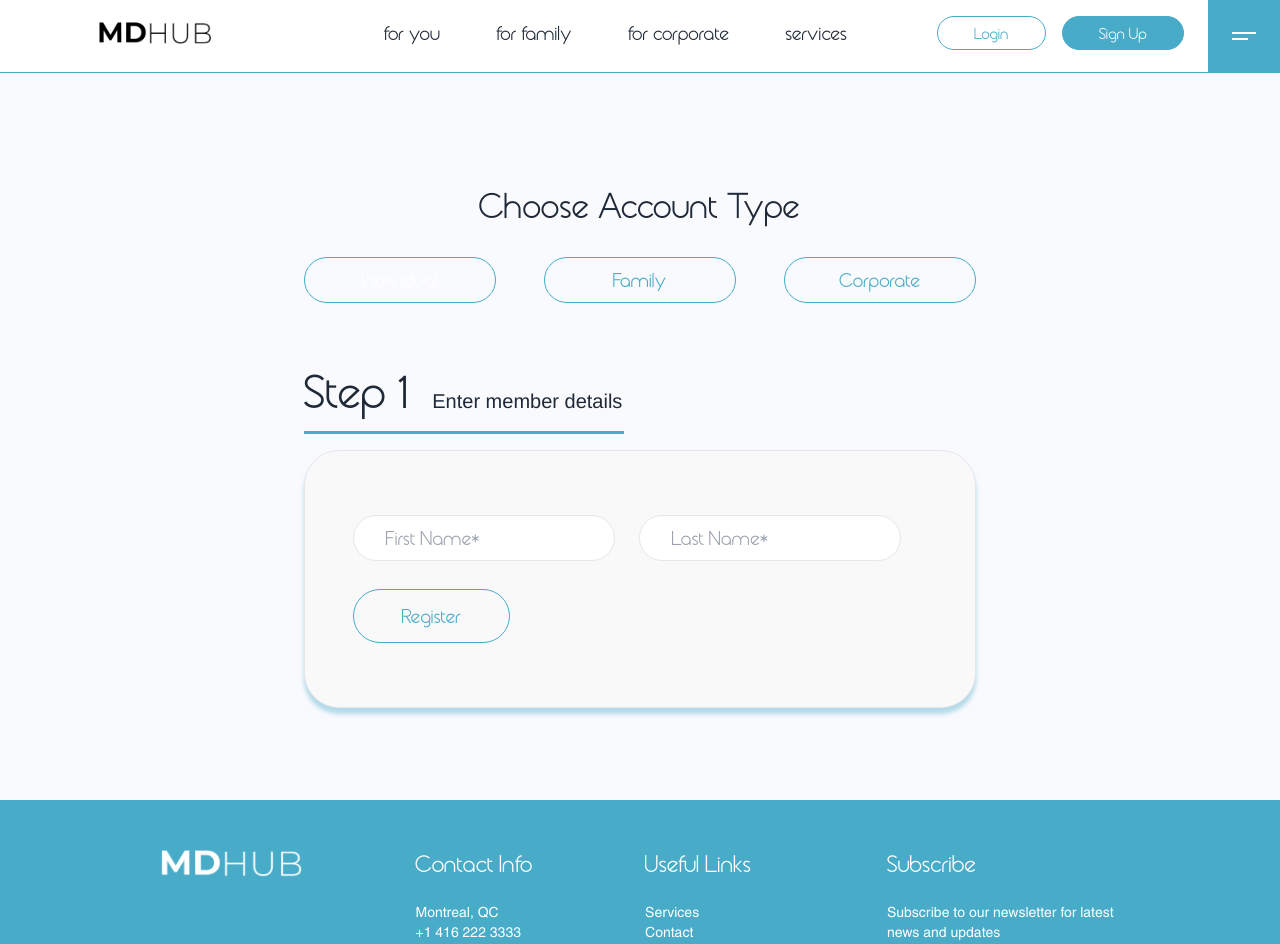
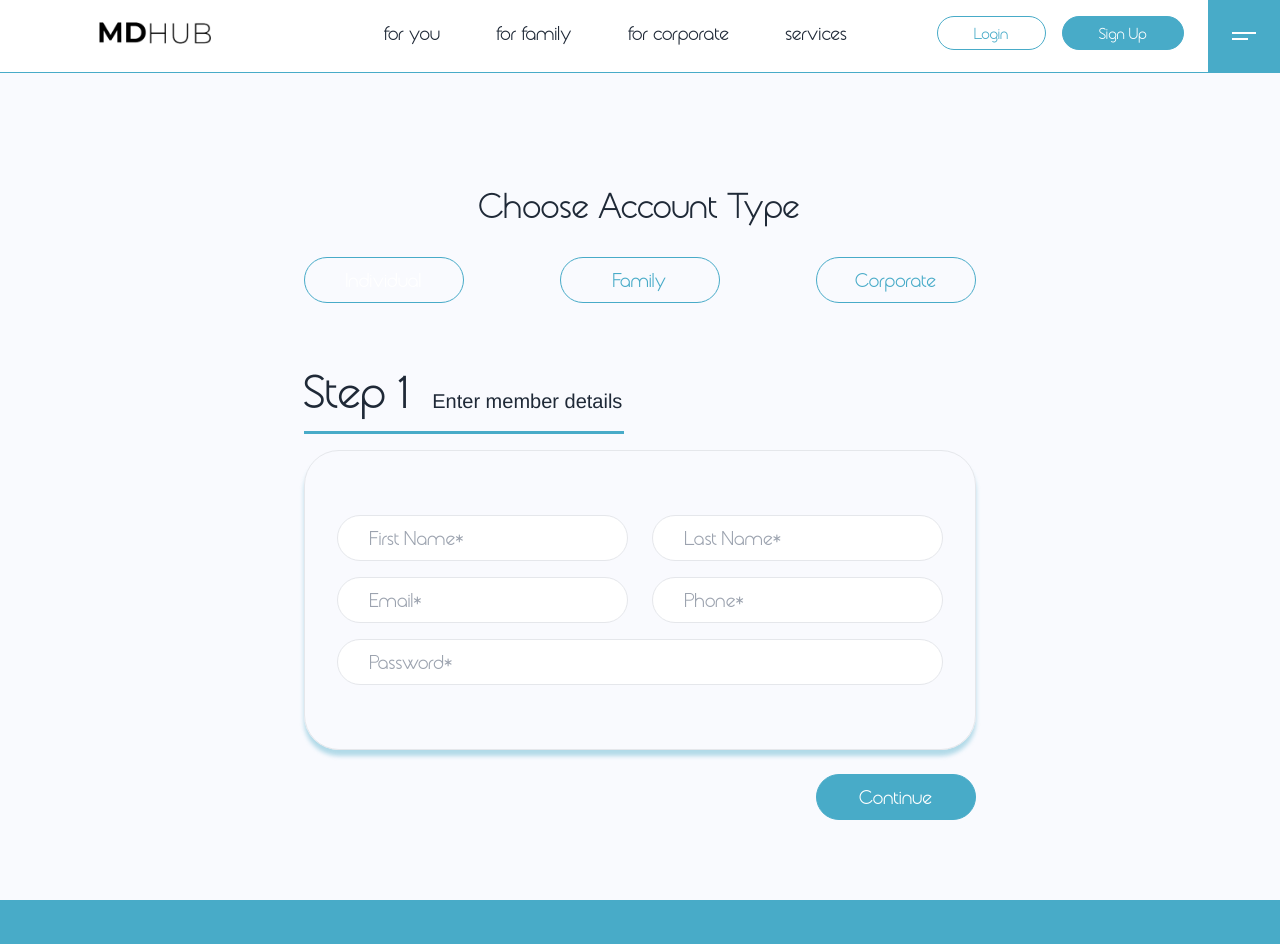
Before and after one commit to DenisLo-master/MdHub, a React (Vite) app: page /register in a window 1280 px wide. Shown: the top 944 px of the page. Built offline with nearby package versions, Linux system fonts and the light colour scheme.

Commit message:
completed step 1

```diff
--- a/src/pages/Signup/Signup.jsx
+++ b/src/pages/Signup/Signup.jsx
@@ -46,14 +46,14 @@ const Signup = () => {
     <section className="w-full max-w-[42rem] flex flex-col items-center mx-auto py-20 font-main">
       <article className="w-full space-y-4 flex flex-col items-center py-8">
         <h2 className="text-4xl text-center pb-4">Choose Account Type</h2>
-        <div className="w-full flex justify-between text-primary">
-          <button type="submit" className={`w-48 bg-primary text-white rounded-full text-xl hover:ring-1 hover:ring-primary px-16 py-2 border flex justify-center items-center border-primary bg-transparent`}>
+        <div className="w-full flex justify-between text-primary flex-wrap gap-y-4">
+          <button type="submit" className={`w-40 md:48 bg-primary text-white rounded-full text-xl hover:ring-1 hover:ring-primary px-16 py-2 border flex justify-center items-center border-primary bg-transparent`}>
             Individual
           </button>
-          <button type="submit" className={`w-48 rounded-full text-xl hover:ring-1 hover:ring-primary px-16 py-2 border flex justify-center items-center border-primary bg-transparent`}>
+          <button type="submit" className={`w-40 md:48 rounded-full text-xl hover:ring-1 hover:ring-primary px-16 py-2 border flex justify-center items-center border-primary bg-transparent`}>
             Family
           </button>
-          <button type="submit" className={`w-48 rounded-full text-xl hover:ring-1 hover:ring-primary px-16 py-2 border flex justify-center items-center border-primary bg-transparent`}>
+          <button type="submit" className={`w-40 md:48 rounded-full text-xl hover:ring-1 hover:ring-primary px-16 py-2 border flex justify-center items-center border-primary bg-transparent`}>
             Corporate
           </button>
         </div>
@@ -65,27 +65,54 @@ const Signup = () => {
         </p>
       </article>
       <article className="w-full">
-        <div className="py-16 border px-12 bg-[#f9f9f9] shadow-cardService rounded-[35px] text-primary">
-          <form onSubmit={handleSignup} className="space-y-4 w-[500px]">
-            <div className="w-full flex space-x-6">
+        <form onSubmit={handleSignup} className="w-full">
+          <div className="py-16 border space-y-4 px-8 shadow-cardService rounded-[35px] text-primary">
+            <div className="w-full flex gap-x-6">
               <input
                 className="flex-1 rounded-full text-xl focus:ring-1 focus:ring-primary outline-none px-8 py-2 border"
                 type="text"
                 placeholder="First Name*"
+                required
               />
               <input
                 className="flex-1 rounded-full text-xl focus:ring-1 focus:ring-primary outline-none px-8 py-2 border"
                 type="text"
                 placeholder="Last Name*"
+                required
               />
             </div>
-            <div className='w-full pt-3'>
-              <button type="submit" className={`rounded-full font-main text-xl group hover:ring-1 hover:ring-primary px-12 py-3 border flex justify-center items-center space-x-2  border-primary bg-transparent`}>
-                Register
-              </button>
+            <div className="w-full flex gap-x-6">
+              <input
+                className="flex-1 rounded-full text-xl focus:ring-1 focus:ring-primary outline-none px-8 py-2 border"
+                type="email"
+                placeholder="Email*"
+                required
+              />
+              <input
+                className="flex-1 rounded-full text-xl focus:ring-1 focus:ring-primary outline-none px-8 py-2 border"
+                type="tel"
+                placeholder="Phone*"
+                required
+              />
             </div>
-          </form>
-        </div>
+            <div className="w-full flex">
+              <input
+                className="flex-1 rounded-full text-xl focus:ring-1 focus:ring-primary outline-none px-8 py-2 border"
+                type="password"
+                placeholder="Password*"
+                required
+              />
+            </div>
+          </div>
+          <div className="w-full flex justify-end pt-6">
+            <button
+              className="w-40 bg-primary text-white rounded-full text-xl hover:ring-1 hover:ring-primary px-16 py-2 border flex justify-center items-center border-primary bg-transparent`"
+              type="button"
+            >
+              Continue
+            </button>
+          </div>
+        </form>
       </article>
     </section>
 
```
